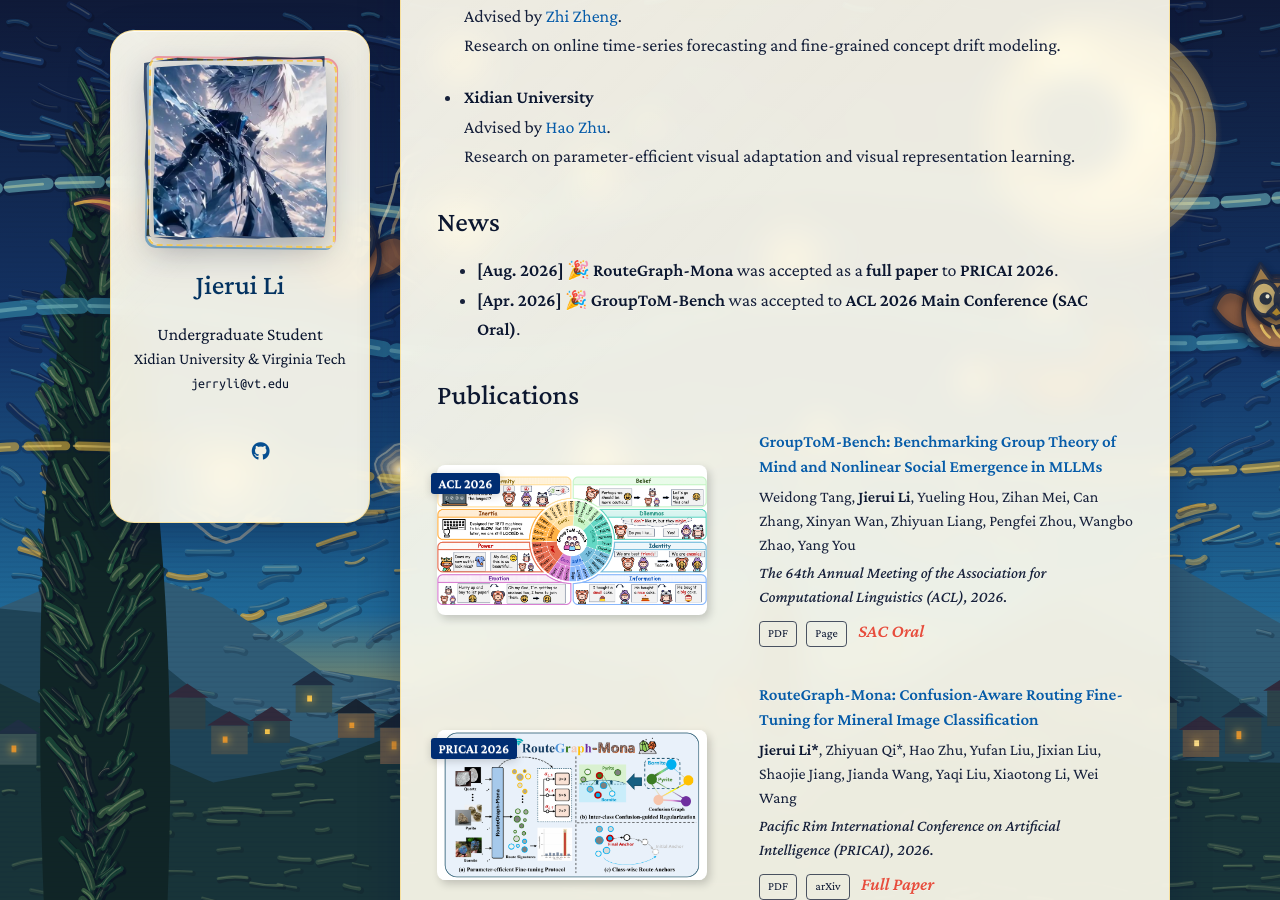
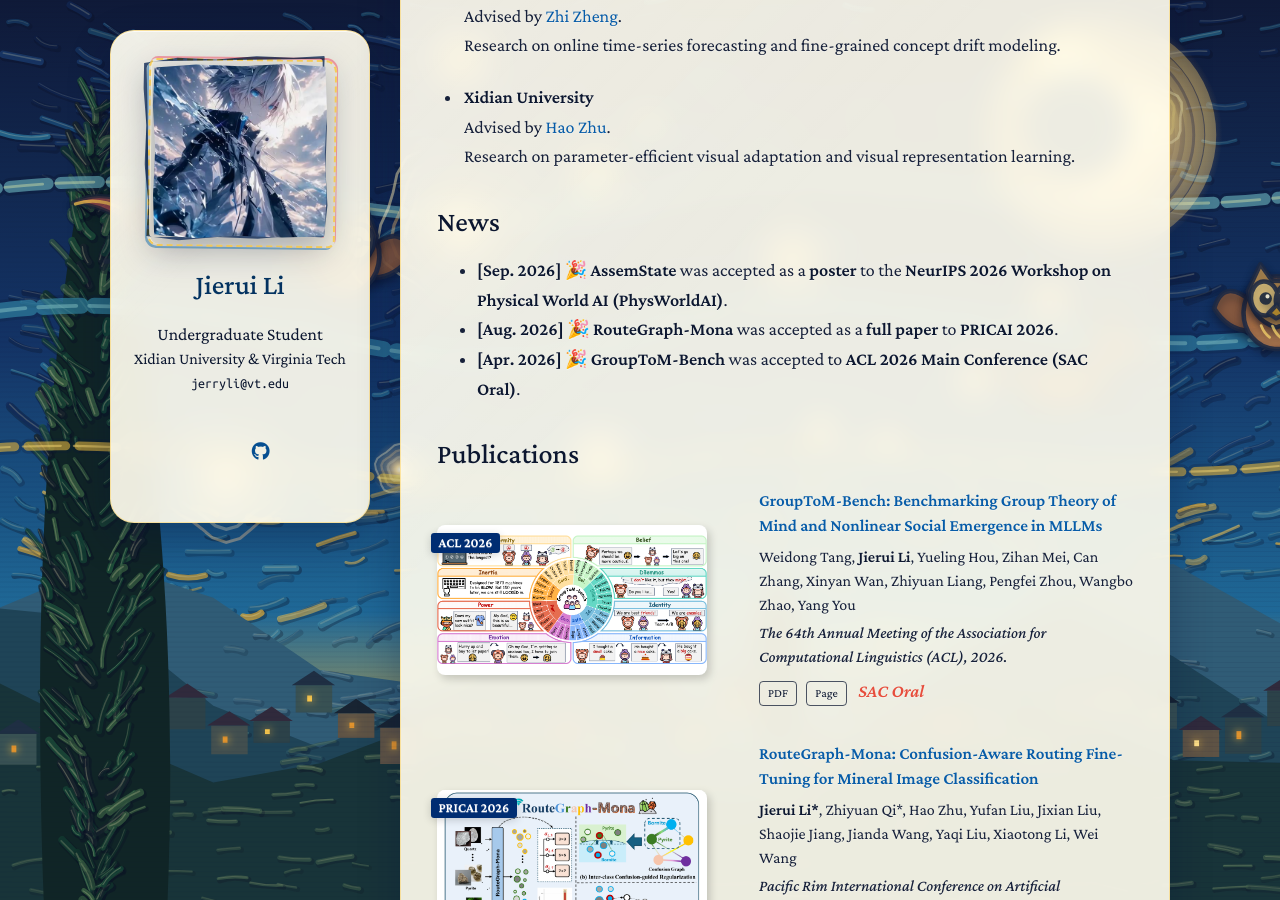
Before and after one commit to JRLi12/JRLi12.github.io, a Jekyll site: the page built from index.md, in a window 1280 px wide and 900 px high, scrolled down 1126 px. Built offline with Jekyll 4.4.1, drawn with Linux system fonts in a browser that asks for light colours; a style sheet for code colours, icons or effects is not loaded; our own code applies the rules of GitHub Pages for plain Markdown files.

Commit message:
Update index.md

```diff
--- a/index.md
+++ b/index.md
@@ -68,6 +68,7 @@ Research on parameter-efficient visual adaptation and visual representation lear
 
 ## News
 
+- **[Sep. 2026]** 🎉 **AssemState** was accepted as a **poster** to the **NeurIPS 2026 Workshop on Physical World AI (PhysWorldAI)**.
 - **[Aug. 2026]** 🎉 **RouteGraph-Mona** was accepted as a **full paper** to **PRICAI 2026**.
 - **[Apr. 2026]** 🎉 **GroupToM-Bench** was accepted to **ACL 2026 Main Conference (SAC Oral)**.
 
```
